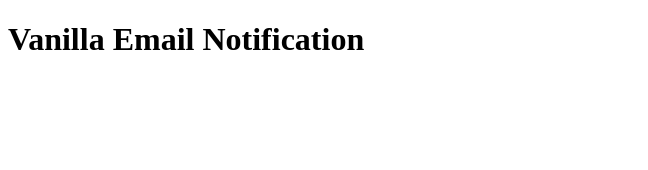
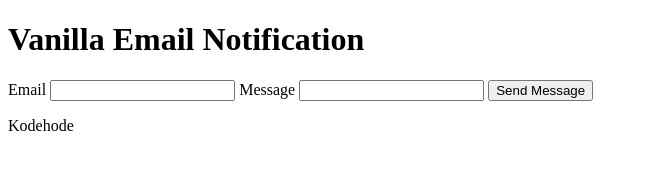
Before and after one commit to LarsGJobloop/vanilla-email-notification, a website: page index.html in a window 1280 px wide. Shown: the whole page, without its empty margins (0-648 px from the left). Drawn offline with Linux system fonts and the light colour scheme; no server answers.

Commit message:
add form element

```diff
--- a/index.html
+++ b/index.html
@@ -1,12 +1,30 @@
 <!DOCTYPE html>
 <html lang="en">
   <head>
-  <meta charset="UTF-8">
-  <meta name="viewport" content="width=device-width, initial-scale=1.0">
+    <meta charset="UTF-8" />
+    <meta name="viewport" content="width=device-width, initial-scale=1.0" />
     <title>Vanilla Email Notification</title>
     <script type="module" src="main.js"></script>
   </head>
   <body>
+    <header>
       <h1>Vanilla Email Notification</h1>
+    </header>
+
+    <main>
+      <form id="contact-form">
+        <label for="email">Email</label>
+        <input type="email" name="email" id="email" />
+
+        <label for="message">Message</label>
+        <input type="text" name="message" id="message" />
+
+        <button type="submit">Send Message</button>
+      </form>
+    </main>
+
+    <footer>
+      <p>Kodehode</p>
+    </footer>
   </body>
 </html>
```
Lines whose indentation alone changed are shown as unchanged.
